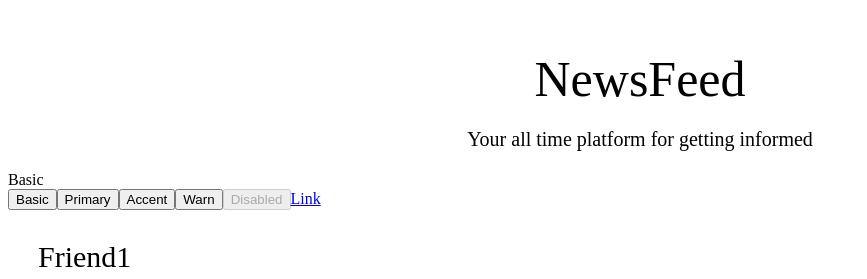
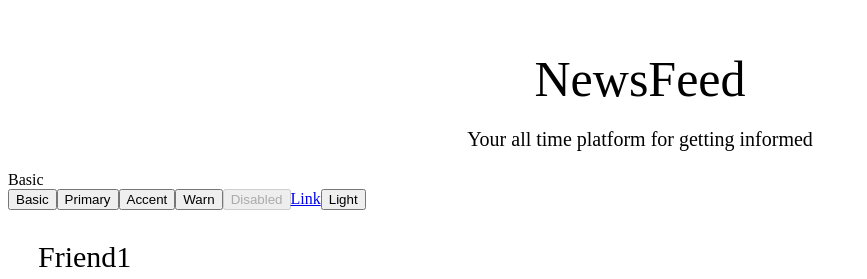
Before and after one commit to paulmunyao/newsfeed, an Angular app: page / in a window 1280 px wide. Shown: the top 279 px of the page, without its empty margins (0-867 px from the left). Built offline with nearby package versions, Linux system fonts and the light colour scheme; a web font is replaced by a local one.

Commit message:
add new button style

```diff
--- a/src/app/items/items.component.html
+++ b/src/app/items/items.component.html
@@ -11,5 +11,6 @@
     <button mat-button color="warn">Warn</button>
     <button mat-button disabled>Disabled</button>
     <a mat-button href="https://www.google.com/" target="_blank">Link</a>
+    <button type="button" class="btn btn-light btn-rounded">Light</button>
   </div>
 </section>
```
